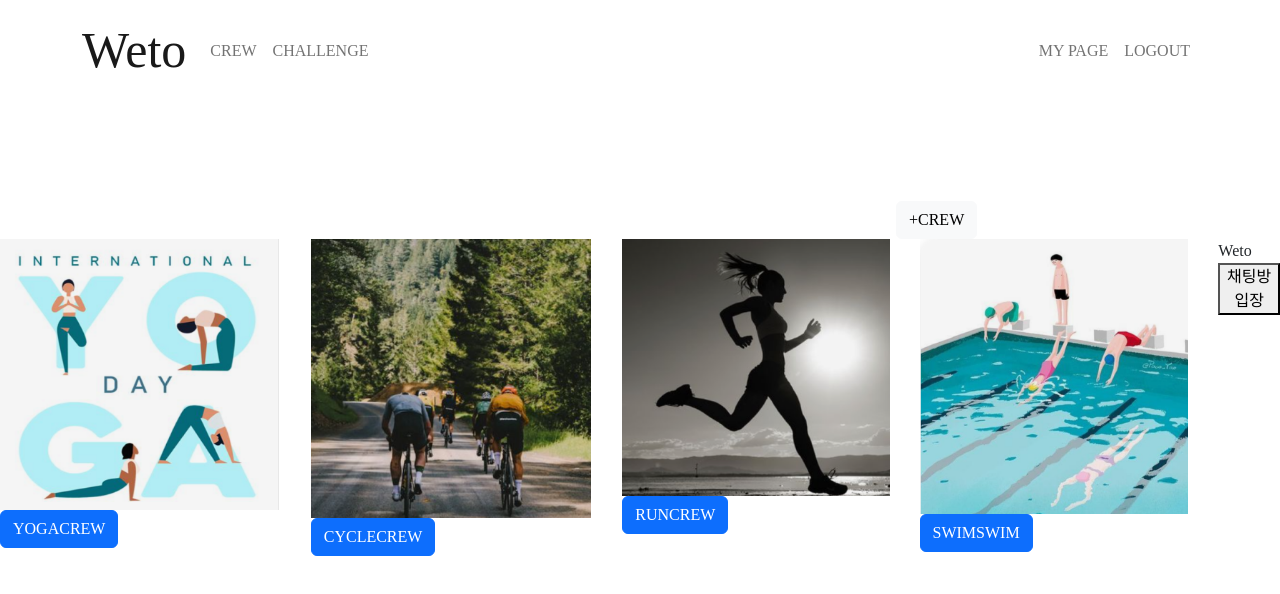
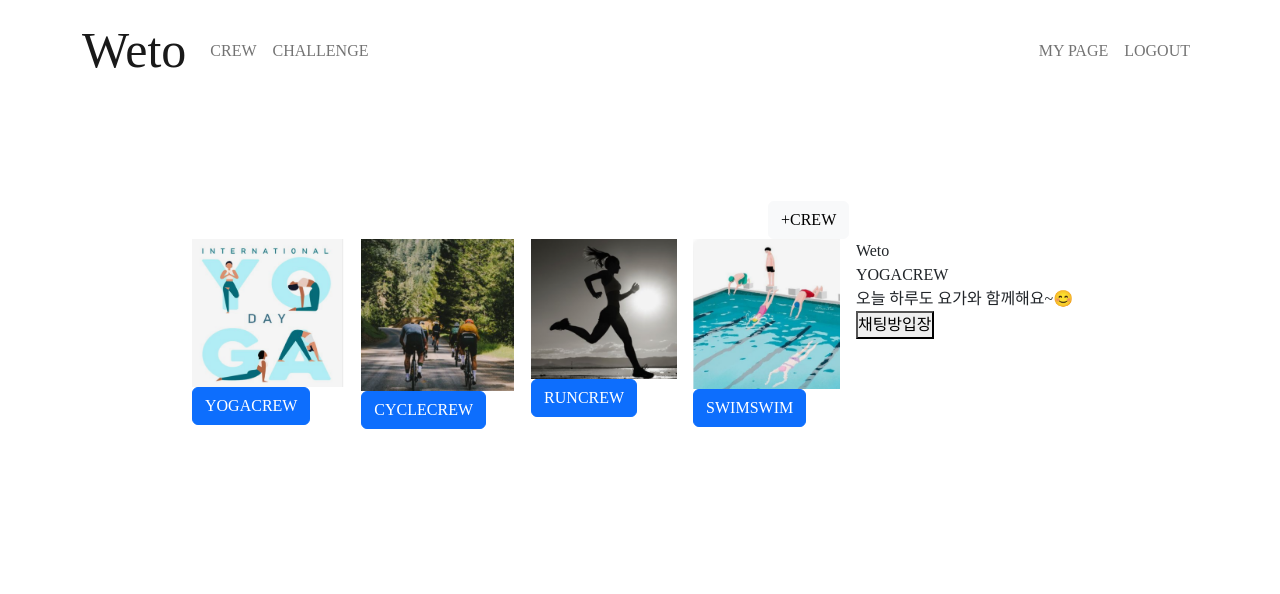
Before and after one commit to nanannannana/weToo, a React (Create React App) app: page /crew in a window 1280 px wide. Both pictures are taken after a click on the button "YOGACREW". Shown: the top 594 px of the page. Built offline with nearby package versions, Linux system fonts and the light colour scheme.

Commit message:
feat:다시

```diff
--- a/src/components/crew/Crew1.jsx
+++ b/src/components/crew/Crew1.jsx
@@ -1,6 +1,7 @@
 import React from 'react';
 import { useState } from 'react';
 import crewdata from '../../crewdata.js';
+import classes from './Crew1.module.css';
 
 export default function Crew1() {
   let [crews] = useState(crewdata);
@@ -8,12 +9,12 @@ export default function Crew1() {
     <>
       <div>
         <div>Weto</div>
-        <div>
-          <div class="crewName">{crews.title}</div>
-          <div>{crews.info}</div>
-          <button>채팅방입장</button>
+        <div className={classes.crewName}>YOGACREW</div>
+        <div className={classes.crewInfoBox}>
+          오늘 하루도 요가와 함께해요~😊
         </div>
       </div>
+      <button>채팅방입장</button>
     </>
   );
 }
--- /dev/null
+++ b/src/components/crew/Crew1.module.css
@@ -0,0 +1,14 @@
+Crew1Box {
+  margin: 0 auto;
+  display: flex;
+}
+
+.crewName {
+  width: 90%;
+  height: 90%;
+}
+
+.crewInfoBox {
+  width: 90%;
+  height: 90%;
+}
--- a/src/components/crew/CrewBox.jsx
+++ b/src/components/crew/CrewBox.jsx
@@ -52,7 +52,9 @@ const CrewBox = () => {
         );
       })}
 
-      {content && <div>{selectComponent[content]}</div>}
+      {content && (
+        <div className={classes.CrewContentBox}>{selectComponent[content]}</div>
+      )}
     </div>
   );
 };
--- a/src/components/crew/CrewBox.module.css
+++ b/src/components/crew/CrewBox.module.css
@@ -1,6 +1,6 @@
 .crewBoxContainer {
   max-width: 1800px;
-  margin: 0 auto;
+  margin-left: 15%;
   display: flex;
   flex-direction: row;
 }
@@ -10,3 +10,7 @@
   width: 90%;
   height: 90%;
 }
+.CrewContentBox {
+  width: 90%;
+  height: 90%;
+}
--- a/src/pages/Crew.module.css
+++ b/src/pages/Crew.module.css
@@ -1,3 +1,3 @@
 .crewBtn {
-  margin-left: 70%;
+  margin-left: 60%;
 }
```
